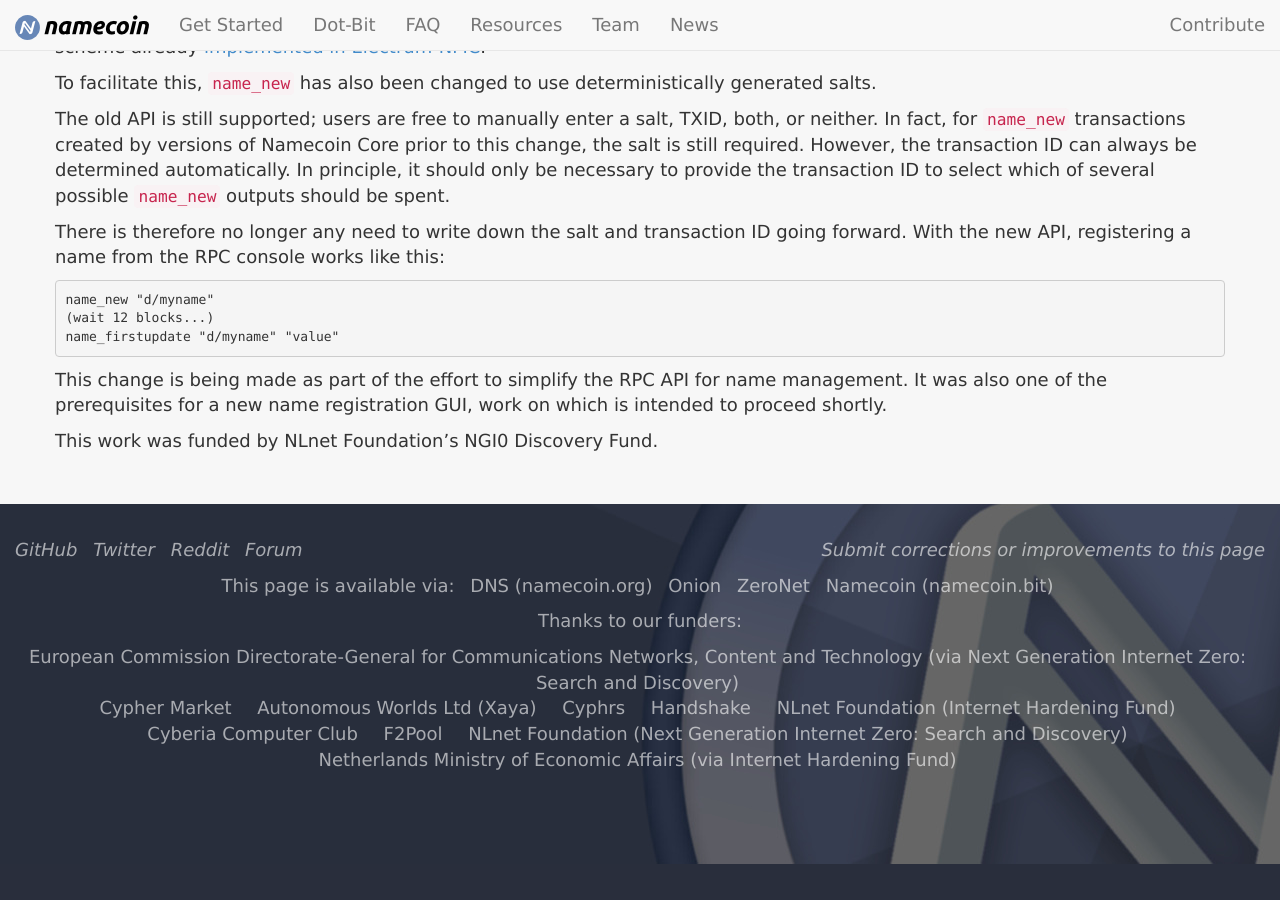
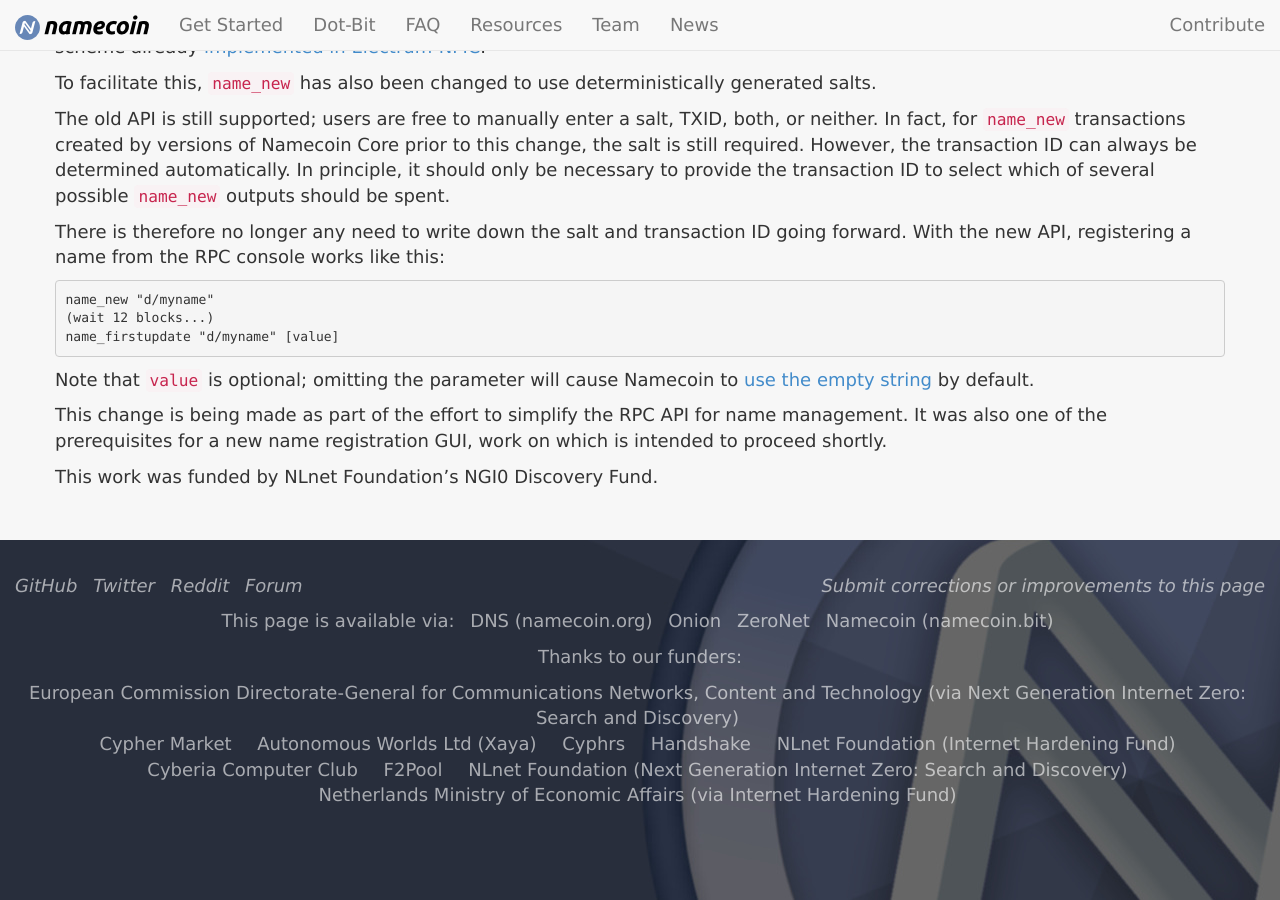
Before and after one commit to JeremyRand/namecoin.org, a Jekyll site: the page built from _posts/2021-05-05-deterministic-salts-in-namecoin-core.md, in a window 1280 px wide and 900 px high, scrolled down 538 px. Built offline with Jekyll 4.4.1, drawn with Linux system fonts in a browser that asks for light colours; before the commit the page ends 1402 px from its top, so only the background shows below that.

Commit message:
Clarify value is optional

````diff
--- a/_posts/2021-05-05-deterministic-salts-in-namecoin-core.md
+++ b/_posts/2021-05-05-deterministic-salts-in-namecoin-core.md
@@ -16,8 +16,10 @@ There is therefore no longer any need to write down the salt and transaction ID
 ```
 name_new "d/myname"
 (wait 12 blocks...)
-name_firstupdate "d/myname" "value"
+name_firstupdate "d/myname" [value]
 ```
+
+Note that `value` is optional; omitting the parameter will cause Namecoin to [use the empty string]({{ "/2020/12/04/namecoin-core-name-firstupdate-name-update-default-values.html" | relative_url }}) by default.
 
 This change is being made as part of the effort to simplify the RPC API for name management. It was also one of the prerequisites for a new name registration GUI, work on which is intended to proceed shortly.
 
````
